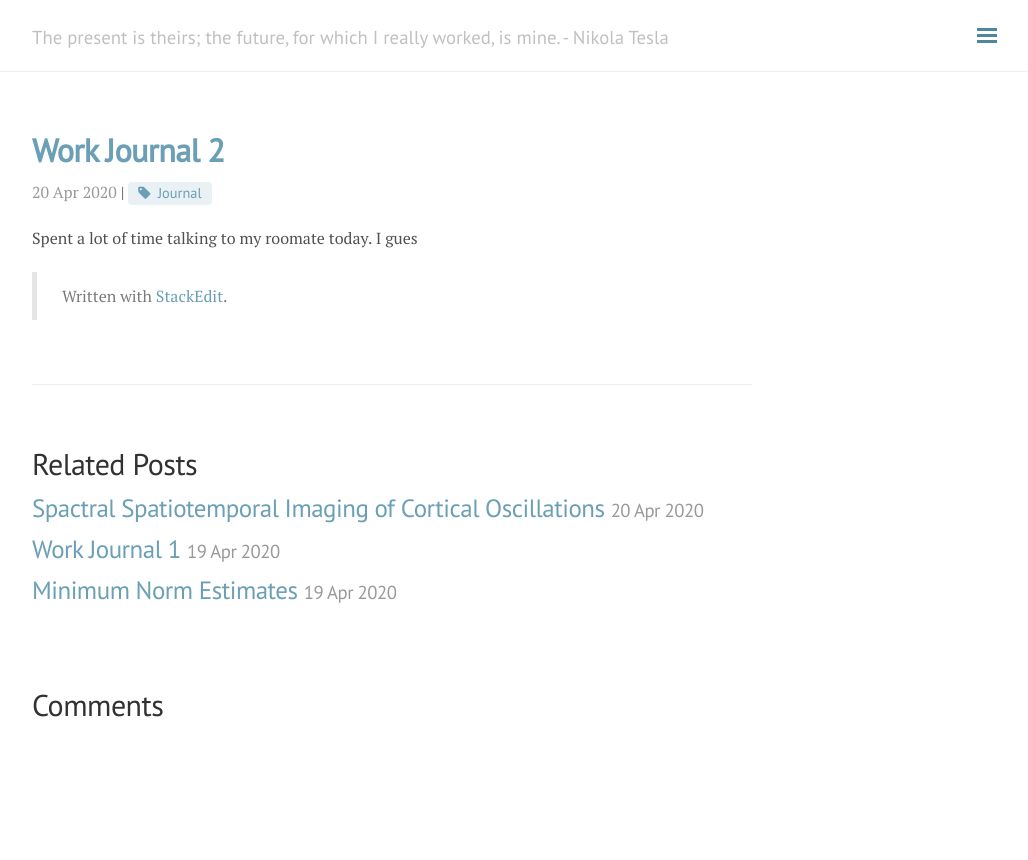
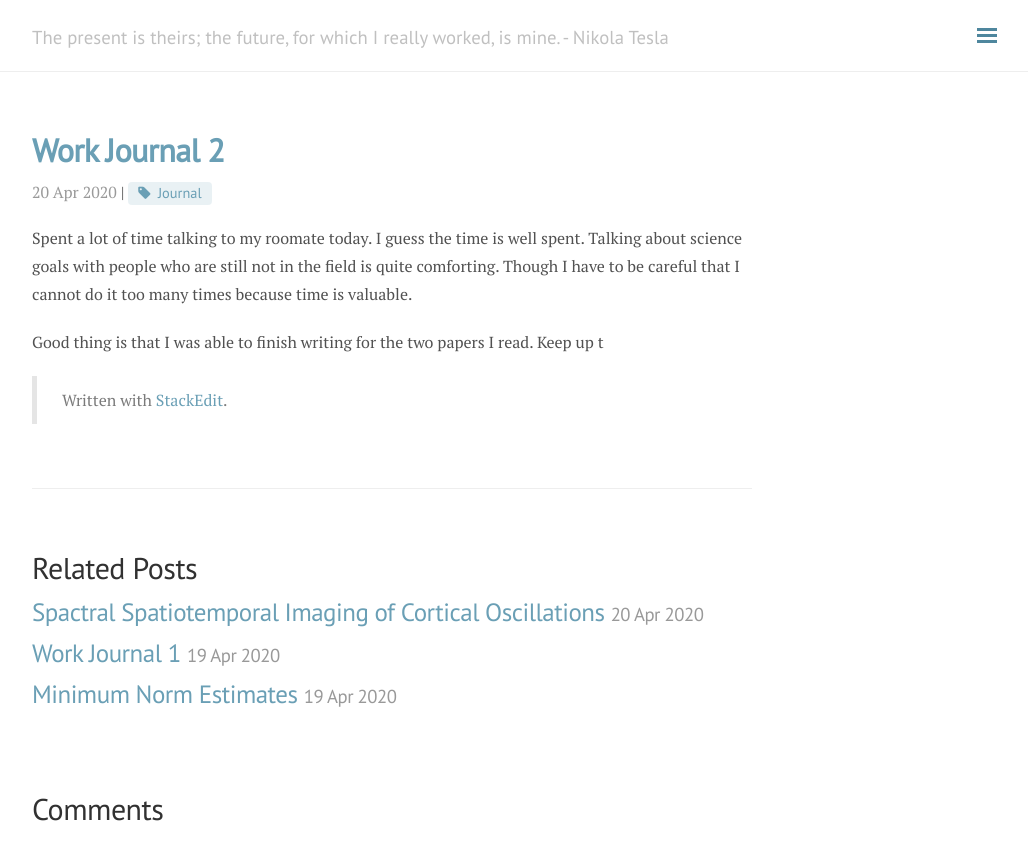
Before and after one commit to andylikescodes/andylikescodes.github.io, a Jekyll site: the page built from _posts/2020-04-20-Work-Journal-2.md, in a window 1280 px wide. Shown: the top 860 px of the page, without its empty margins (248-1276 px from the left). Built offline with Jekyll 4.4.1, drawn with Linux system fonts in a browser that asks for light colours; nearby versions of some CDN libraries; comment, search, counter and statistics services are not loaded.

Commit message:
_posts/2020-04-20-Work-Journal-2.md updated from https://stackedit.io/

```diff
--- a/_posts/2020-04-20-Work-Journal-2.md
+++ b/_posts/2020-04-20-Work-Journal-2.md
@@ -5,9 +5,11 @@ tag: [Journal]
 category: Work Journal
 ---
 
-Spent a lot of time talking to my roomate today. I gues
+Spent a lot of time talking to my roomate today. I guess the time is well spent. Talking about science goals with people who are still not in the field is quite comforting. Though I have to be careful that I cannot do it too many times because time is valuable.
+
+Good thing is that I was able to finish writing for the two papers I read. Keep up t
 
 > Written with [StackEdit](https://stackedit.io/).
 <!--stackedit_data:
-eyJoaXN0b3J5IjpbMTgxNDI0NzA1OV19
+eyJoaXN0b3J5IjpbMTMxNTMzNzA2Ml19
 -->
```
